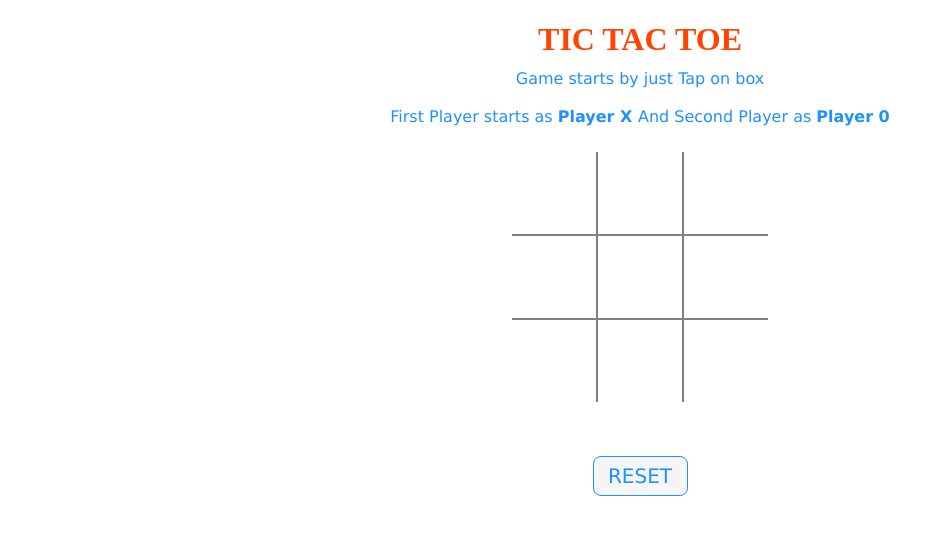
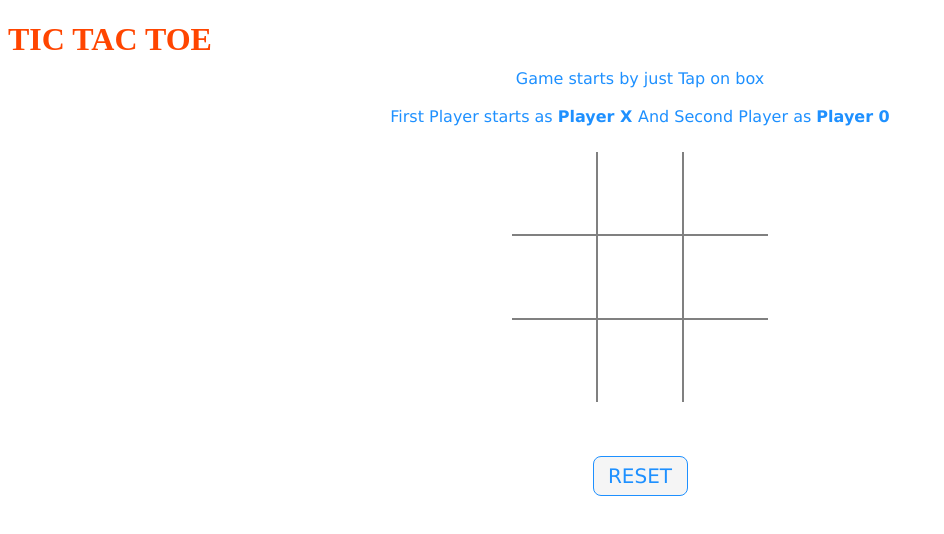
Before and after one commit to iamneo-production/fbfdafecffedca304677961efdcbcabeone, a plain HTML site: page public/index.html in a window 1280 px wide. Shown: the whole page, without its empty margins (0-944 px from the left). Drawn offline with Linux system fonts and the light colour scheme.

Commit message:
Backup Commit

```diff
--- a/public/index.html
+++ b/public/index.html
@@ -11,10 +11,11 @@
 </head>
 
 <body>
-  <header></header>
-  <header></header>
+  <header >
+    <h1>TIC TAC TOE</h1>
+  </header>
 	<div id="main">
-		<h1>TIC TAC TOE</h1>
+
 		<p id="ins">
 			Game starts by just Tap on
 			box<br><br>First Player starts as
```
